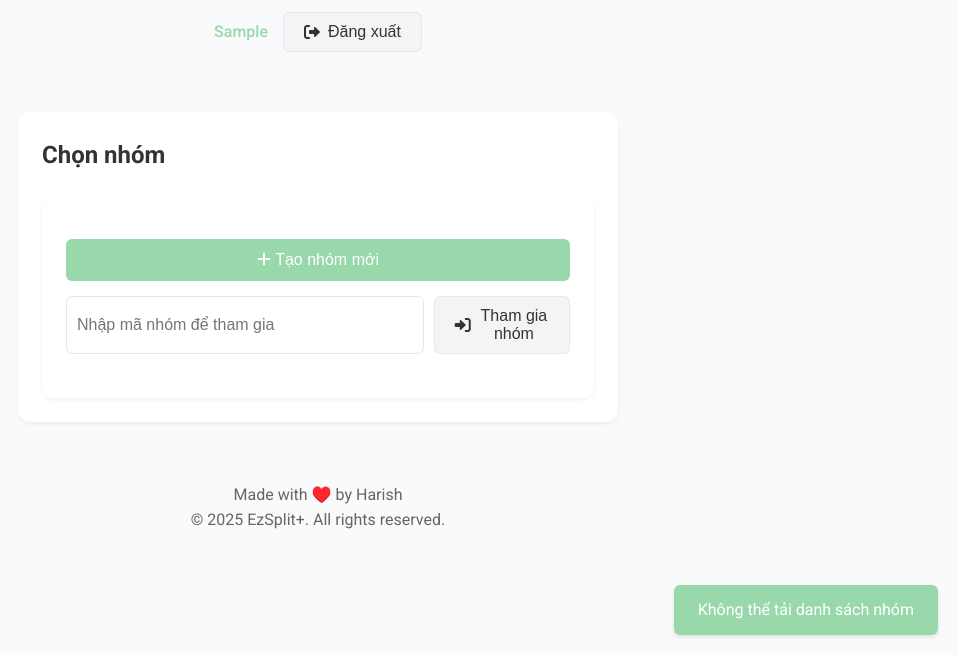
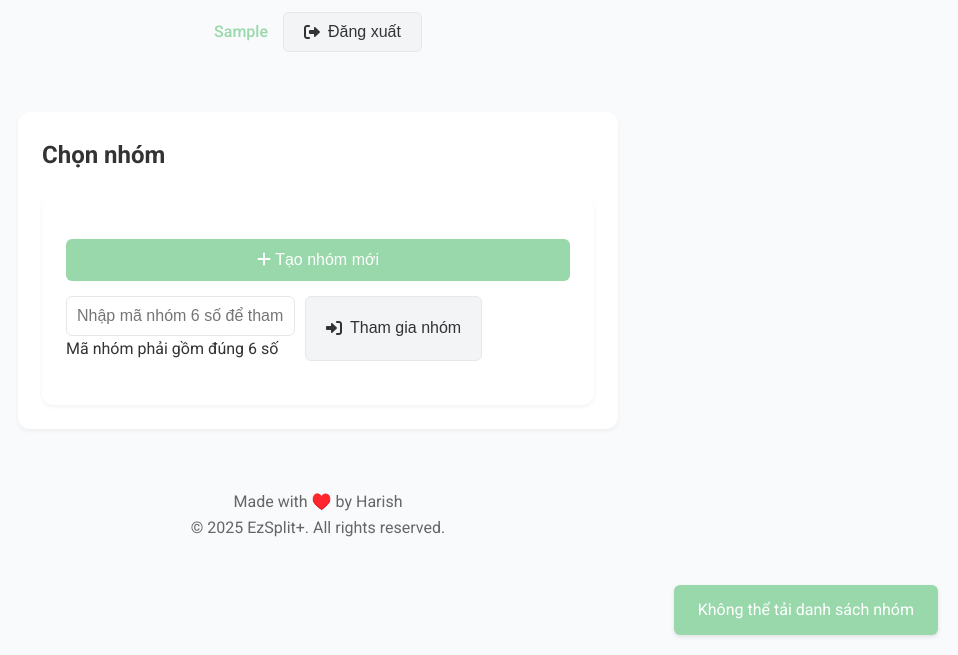
Before and after one commit to Harish-en/ezsplitplus, a plain HTML site: page index.html in a window 1280 px wide. Both pictures are taken after typing "Sample" into the empty fields and a click on the button "Tiếp tục". Shown: the part 145-800 px from the top of the page, without its empty margins (322-1280 px from the left). Drawn offline with Linux system fonts and the light colour scheme.

Commit message:
Update index.html

```diff
--- a/index.html
+++ b/index.html
@@ -47,7 +47,11 @@
                         <i class="fas fa-plus"></i> Tạo nhóm mới
                     </button>
                     <div class="form-group">
-                        <input type="text" id="joinGroupInput" placeholder="Nhập mã nhóm để tham gia">
+                        <div class="group-input-container">
+                            <input type="text" id="joinGroupInput" pattern="[0-9]{6}" maxlength="6"
+                                placeholder="Nhập mã nhóm 6 số để tham gia" title="Mã nhóm phải gồm 6 số">
+                            <div class="group-input-error">Mã nhóm phải gồm đúng 6 số</div>
+                        </div>
                         <button id="joinGroupBtn" class="btn-secondary">
                             <i class="fas fa-sign-in-alt"></i> Tham gia nhóm
                         </button>
```
